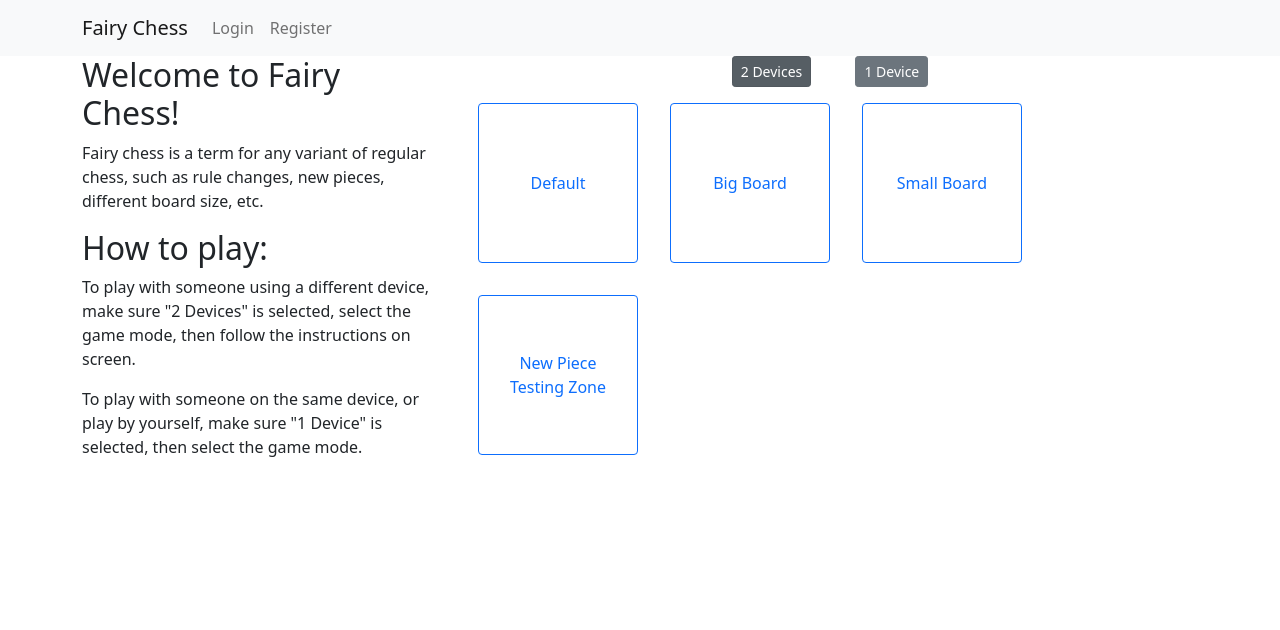
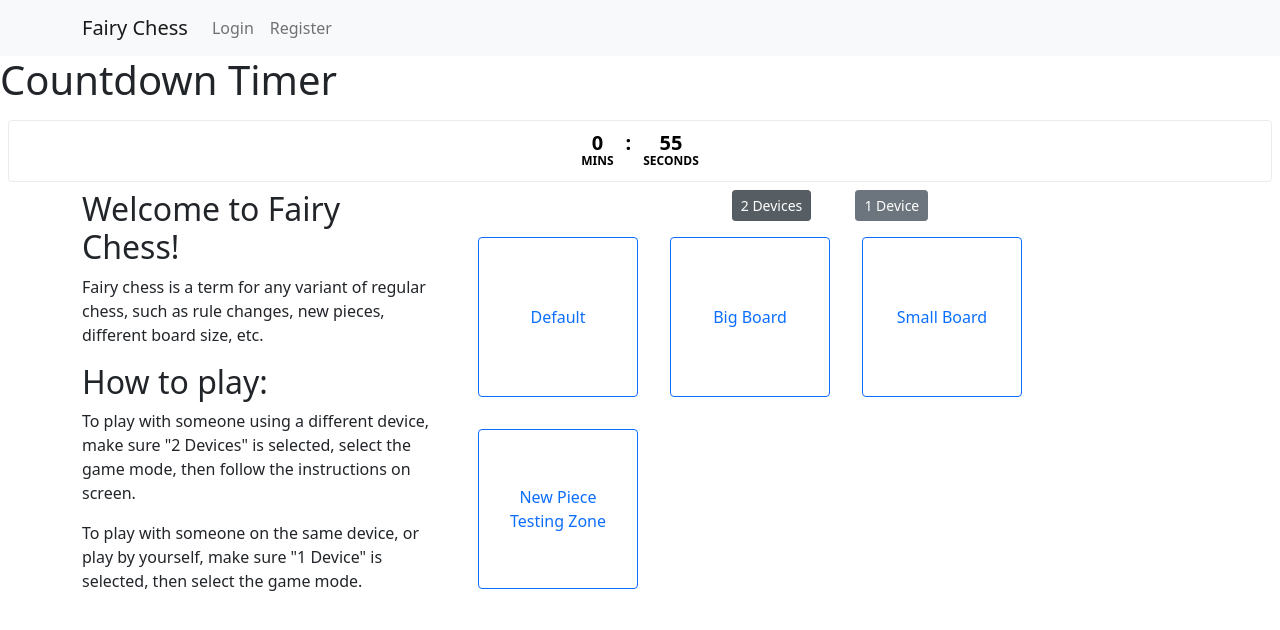
Before and after one commit to JoeyFitzpatrick/fairychess, a Next.js app: page / in a window 1280 px wide. Shown: the top 630 px of the page. Built offline with nearby package versions, Linux system fonts and the light colour scheme.

Commit message:
Add timer components

```diff
--- /dev/null
+++ b/components/timer/CountdownTimer.jsx
@@ -0,0 +1,44 @@
+import React from "react";
+import { useCountdown } from "../../hooks/useCountdown";
+import DateTimeDisplay from "./DateTimeDisplay";
+
+const ExpiredNotice = () => {
+  return (
+    <div className="expired-notice">
+      <span>Out of time!</span>
+    </div>
+  );
+};
+
+const ShowCounter = ({ days, hours, minutes, seconds }) => {
+  return (
+    <div className="show-counter">
+      <div className="countdown-link">
+        {/* <DateTimeDisplay value={hours} type={"Hours"} isDanger={false} />
+        <p>:</p> */}
+        <DateTimeDisplay value={minutes} type={"Mins"} isDanger={false} />
+        <p>:</p>
+        <DateTimeDisplay value={seconds} type={"Seconds"} isDanger={false} />
+      </div>
+    </div>
+  );
+};
+
+const CountdownTimer = ({ targetDate }) => {
+  const [days, hours, minutes, seconds] = useCountdown(targetDate);
+
+  if (days + hours + minutes + seconds <= 0) {
+    return <ExpiredNotice />;
+  } else {
+    return (
+      <ShowCounter
+        days={days}
+        hours={hours}
+        minutes={minutes}
+        seconds={seconds}
+      />
+    );
+  }
+};
+
+export default CountdownTimer;
--- /dev/null
+++ b/components/timer/DateTimeDisplay.jsx
@@ -0,0 +1,12 @@
+import React from 'react';
+
+const DateTimeDisplay = ({ value, type, isDanger }) => {
+  return (
+    <div className={isDanger ? 'countdown danger' : 'countdown'}>
+      <p>{value}</p>
+      <span>{type}</span>
+    </div>
+  );
+};
+
+export default DateTimeDisplay;
--- /dev/null
+++ b/hooks/useCountdown.js
@@ -0,0 +1,33 @@
+import { useEffect, useState } from "react";
+
+const useCountdown = (targetDate) => {
+  const countDownDate = new Date(targetDate).getTime();
+
+  const [countDown, setCountDown] = useState(
+    countDownDate - new Date().getTime()
+  );
+
+  useEffect(() => {
+    const interval = setInterval(() => {
+      setCountDown(countDownDate - new Date().getTime());
+    }, 1000);
+
+    return () => clearInterval(interval);
+  }, [countDownDate]);
+
+  return getReturnValues(countDown);
+};
+
+const getReturnValues = (countDown) => {
+  // calculate time left
+  const days = Math.floor(countDown / (1000 * 60 * 60 * 24));
+  const hours = Math.floor(
+    (countDown % (1000 * 60 * 60 * 24)) / (1000 * 60 * 60)
+  );
+  const minutes = Math.floor((countDown % (1000 * 60 * 60)) / (1000 * 60));
+  const seconds = Math.floor((countDown % (1000 * 60)) / 1000);
+
+  return [days, hours, minutes, seconds];
+};
+
+export { useCountdown };
--- a/pages/index.js
+++ b/pages/index.js
@@ -7,21 +7,29 @@ import Col from "react-bootstrap/Col";
 import TopNav from "../components/TopNav";
 import { v4 as uuidv4 } from "uuid";
 import { variants } from "../components/variants";
+import CountdownTimer from '../components/timer/CountdownTimer';
 
-// TODO: implement classes to make piece creation more extensible
+// TODO: add play clocks
+// TODO: display red when king in check
+// TODO: add "secret king" mode
 
 const Home = () => {
   const [numPlayers, setNumPlayers] = useState(1);
 
   useEffect(() => {
-    window.sessionStorage.removeItem("board");
-    window.sessionStorage.removeItem("turnColor");
-    window.sessionStorage.removeItem("isMyTurn");
-    window.sessionStorage.removeItem("whiteWins");
-    window.sessionStorage.removeItem("blackWins");
-    window.sessionStorage.removeItem("gameOver");
-    window.sessionStorage.removeItem("playerColor");
-    window.sessionStorage.removeItem("playerQuantity");
+    const storageItemsToDelete = [
+      "board",
+      "turnColor",
+      "isMyTurn",
+      "whiteWins",
+      "blackWins",
+      "gameOver",
+      "playerColor",
+      "playerQuantity",
+    ];
+    storageItemsToDelete.forEach((item) =>
+      window.sessionStorage.removeItem(item)
+    );
   }, []);
 
   const handleClick = (numPlayers, variant) => {
@@ -41,9 +49,15 @@ const Home = () => {
     >{`${variant}`}</Button>
   ));
 
+  const now = new Date().getTime();
+  const later = 60 * 1000;
+  const time = now + later;
+
   return (
     <div>
       <TopNav />
+      <h1>Countdown Timer</h1>
+      <CountdownTimer targetDate={time} />
       <Container>
         <Row>
           <Col>
--- a/styles/globals.css
+++ b/styles/globals.css
@@ -207,3 +207,67 @@ a {
 .dashboard div {
   margin-top: 7px;
 }
+
+/* Timer CSS */
+
+.expired-notice {
+  text-align: center;
+  padding: 2rem;
+  border: 1px solid #ebebeb;
+  border-radius: 0.25rem;
+  margin: 0.5rem;
+}
+
+.expired-notice > span {
+  font-size: 1.5rem;
+  font-weight: bold;
+  color: red;
+}
+
+.expired-notice > p {
+  font-size: 1.5rem;
+}
+
+.show-counter {
+  padding: 0.5rem;
+}
+
+.show-counter .countdown-link {
+  display: flex;
+  flex-direction: row;
+  justify-content: center;
+  align-items: center;
+  font-weight: 700;
+  font-size: 1.25rem;
+  line-height: 1.75rem;
+  padding: 0.5rem;
+  border: 1px solid #ebebeb;
+  border-radius: 0.25rem;
+  text-decoration: none;
+  color: #000;
+}
+
+.show-counter .countdown {
+  line-height: 1.25rem;
+  padding: 0 0.75rem 0 0.75rem;
+  align-items: center;
+  display: flex;
+  flex-direction: column;
+}
+
+.show-counter .countdown.danger {
+  color: #ff0000;
+}
+
+.show-counter .countdown > p {
+  margin: 0;
+}
+
+.show-counter .countdown > span {
+  text-transform: uppercase;
+  font-size: 0.75rem;
+  line-height: 1rem;
+}
+
+
+/* Timer CSS */
```
Also changed, not shown: 1 other file (tests, documents, lock files or other folders).
